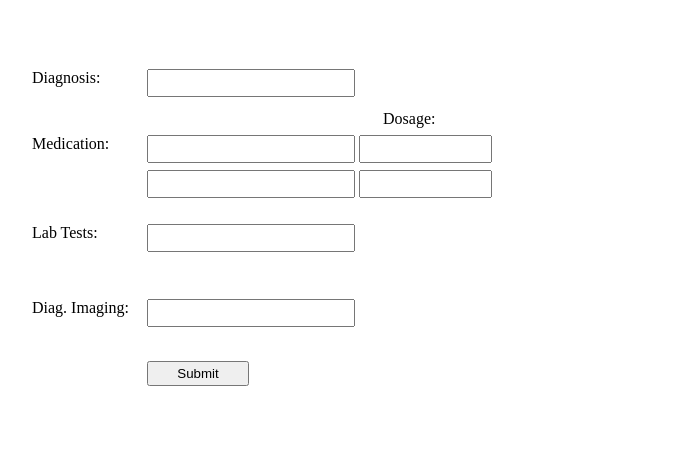
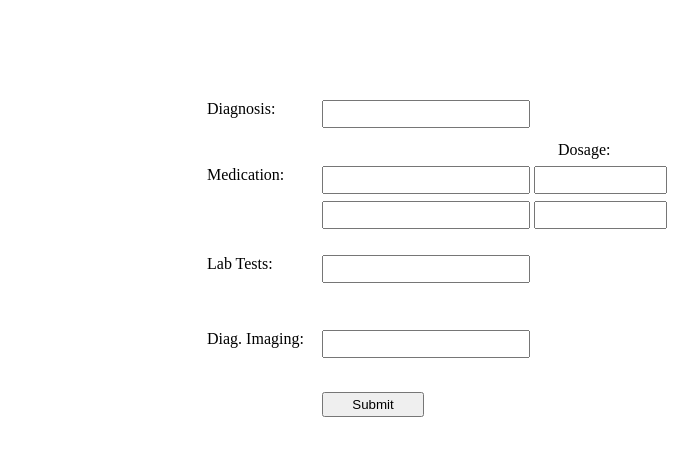
Before and after one commit to siddharthvora87/EMRWebsite, a plain HTML site: page treatment_plan/treatment_plan.html in a window 1280 px wide. Shown: the whole page, without its empty margins (18-716 px from the left). Drawn offline with Linux system fonts and the light colour scheme.

Commit message:
Update treatment_plan.html

```diff
--- a/treatment_plan/treatment_plan.html
+++ b/treatment_plan/treatment_plan.html
@@ -56,32 +56,32 @@
     }
     .gwd-p-ni2j {
       position: absolute;
-      top: 69px;
       height: 25px;
       width: 100px;
-      left: 50px;
+      left: 225px;
+      top: 100px;
     }
     .gwd-p-s0e9 {
       position: absolute;
       width: 100px;
       transform-origin: 65px 11.2px 0px;
       height: 25px;
-      left: 50px;
-      top: 135px;
+      left: 225px;
+      top: 166px;
     }
     .gwd-p-1f5c {
       position: absolute;
       width: 100px;
       height: 25px;
-      left: 50px;
-      top: 224px;
+      left: 225px;
+      top: 255px;
     }
     .gwd-p-1i65 {
       position: absolute;
       width: 100px;
       height: 25px;
-      left: 50px;
-      top: 299px;
+      left: 225px;
+      top: 330px;
     }
     .gwd-input-1521 {
       position: absolute;
@@ -94,17 +94,19 @@
       top: 135px;
     }
     .gwd-input-1yo5 {
-      left: 165px;
-      top: 170px;
       height: 22px;
+      left: 340px;
+      top: 201px;
     }
     .gwd-input-1a7o {
-      top: 224px;
       height: 22px;
+      left: 340px;
+      top: 255px;
     }
     .gwd-input-d129 {
-      top: 299px;
       height: 22px;
+      left: 340px;
+      top: 330px;
     }
     .gwd-input-10sw {
       position: absolute;
@@ -114,33 +116,38 @@
       left: 386px;
     }
     .gwd-input-73q0 {
-      left: 377px;
-      top: 170px;
       height: 22px;
+      left: 552px;
+      top: 201px;
     }
     .gwd-input-1qm8 {
-      left: 377px;
       height: 22px;
+      left: 552px;
+      top: 166px;
     }
     .gwd-p-f32f {
       position: absolute;
       width: 83px;
       height: 17.6667px;
-      left: 401px;
-      top: 110px;
+      left: 576px;
+      top: 141px;
     }
     .gwd-input-t04p {
       height: 22px;
+      left: 340px;
+      top: 166px;
     }
     .gwd-input-x4o2 {
       height: 22px;
+      left: 340px;
+      top: 100px;
     }
     .gwd-button-1l4j {
       position: absolute;
       width: 102px;
       height: 25px;
-      left: 165px;
-      top: 361.333px;
+      left: 340px;
+      top: 392px;
     }
     .gwd-div-11k0 {
       height: 800px;
```
